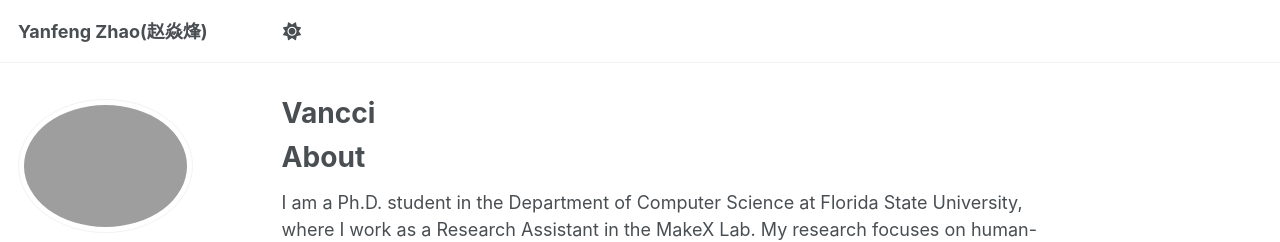
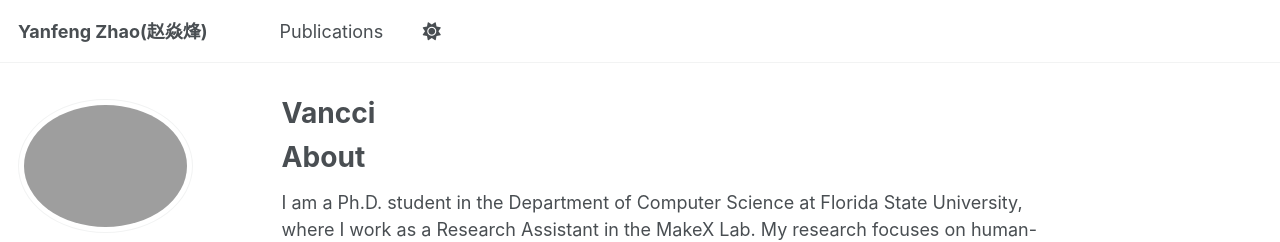
Before and after one commit to YanfengZhaoMakeX/YanfengZhaoMakeX.github.io, a Jekyll site: the page built from _pages/about.md, in a window 1280 px wide. Shown: the top 242 px of the page. Built offline with Jekyll 4.4.1, drawn with Linux system fonts in a browser that asks for light colours.

Commit message:
Update navigation.yml

```diff
--- a/_data/navigation.yml
+++ b/_data/navigation.yml
@@ -6,3 +6,6 @@
 #
 # NOTE that only one of the CV options should be selected, the first is for the
 #      Markdown formatted page while the second is generated using JSON.
+main:
+  - title: "Publications"
+    url: "/publications/"
```
